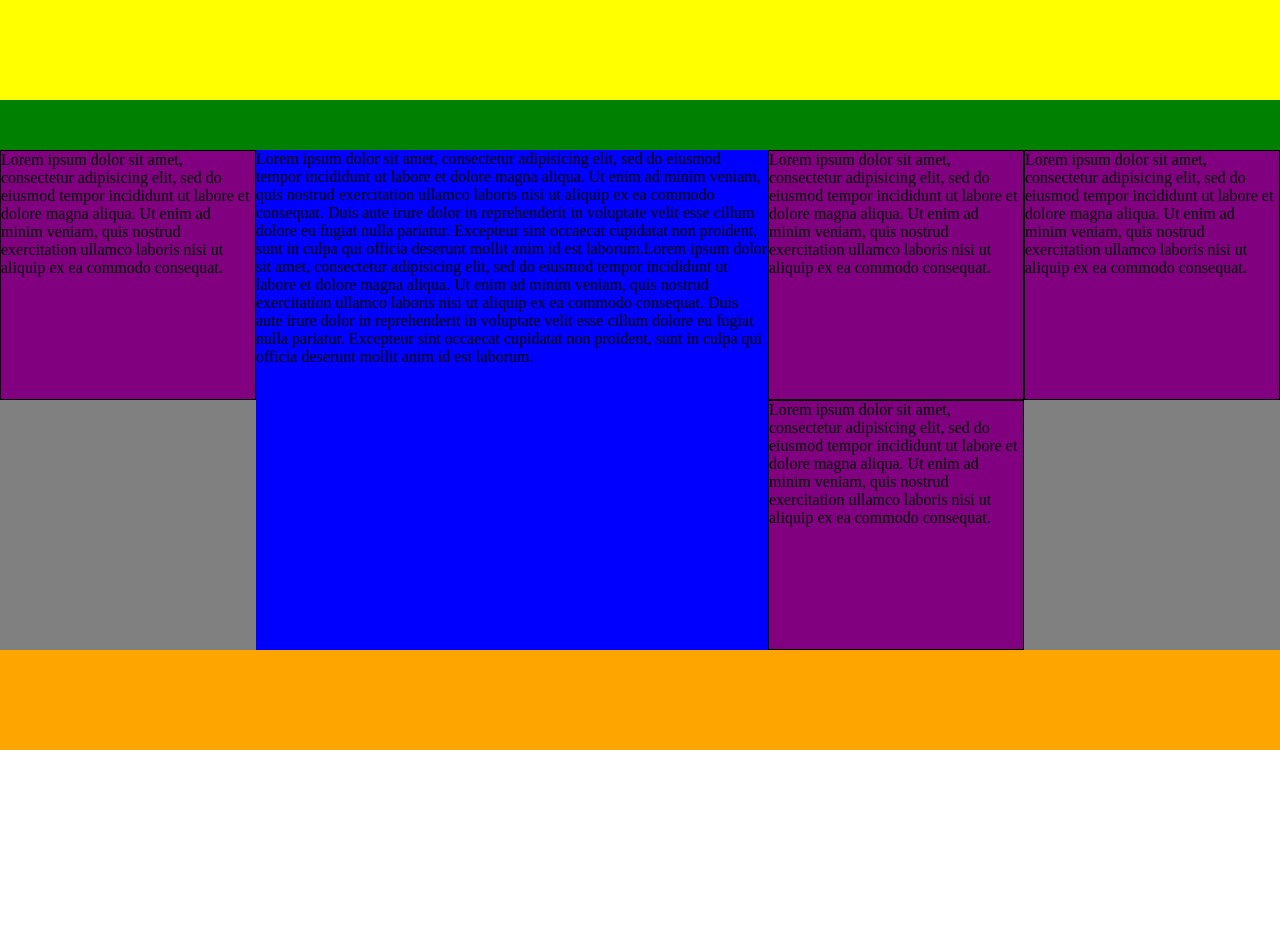
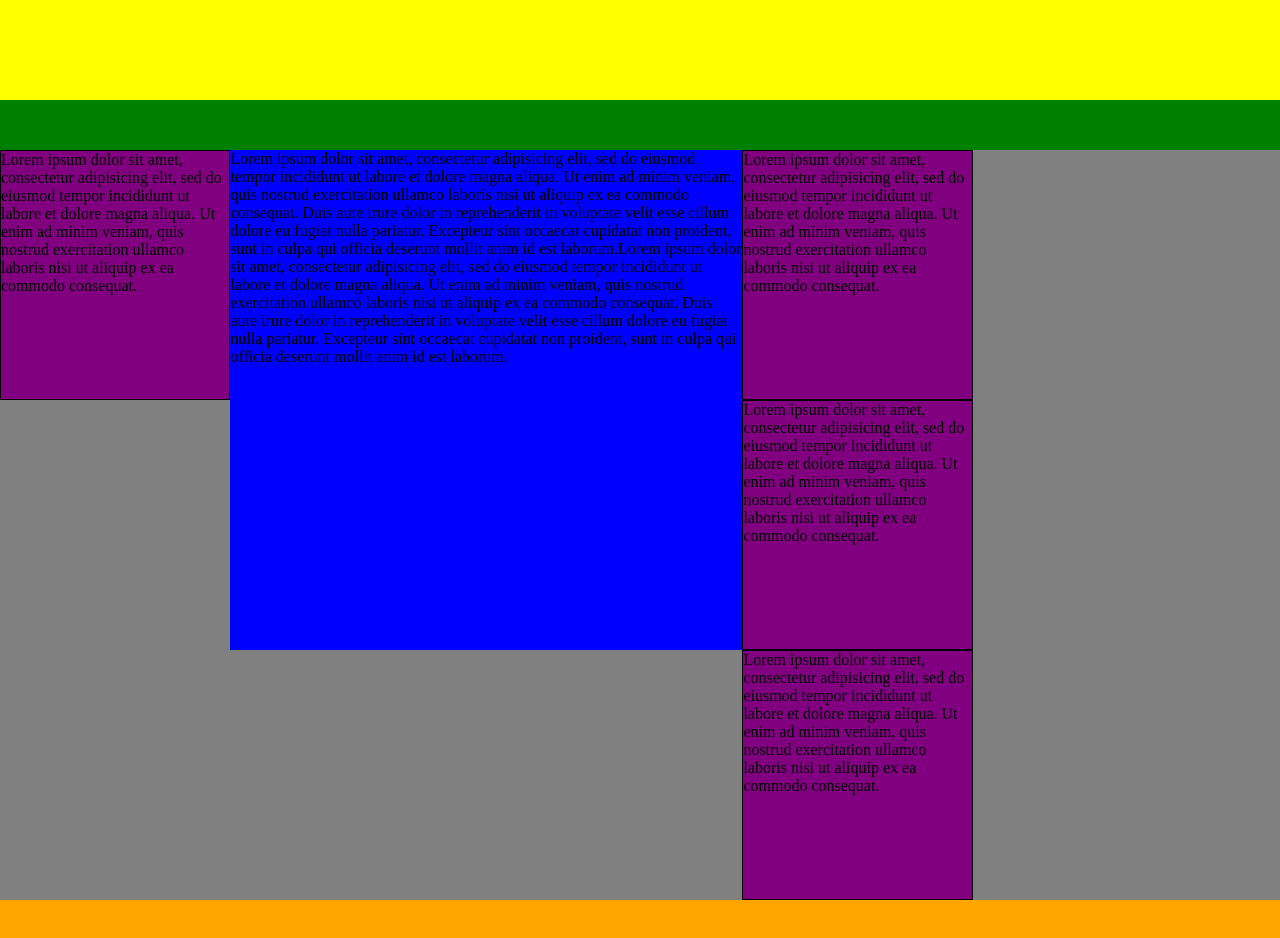
Before and after one commit to MatteoPirovano/htmlcss-struttura-wp, a plain HTML site: page index.html in a window 1280 px wide. Before the commit the page ends 800 px from the top, so only its background shows below. Drawn offline with Linux system fonts and the light colour scheme.

Commit message:
Terzo commit

```diff
--- a/css/style.css
+++ b/css/style.css
@@ -3,6 +3,7 @@
   margin: 0;
   padding: 0;
 }
+
 .clearfix::after {
   content: "";
  display: table;
@@ -28,13 +29,24 @@ main > section {
   width: 40%;
   background-color: blue;
 }
-main > aside {
+.articles {
   float: left;
+  width: 18%;
+}
+.left-section {
+  float: left;
+}
+aside {
   height: 250px;
-  width: 20%;
+  width: 18%;
   background-color: purple;
   border: 1px solid black;
 }
+.right-section {
+  display: inline-block;
+  width: 100%;
+}
+
 
 footer {
   height: 100px;
--- a/index.html
+++ b/index.html
@@ -13,21 +13,23 @@
 
     </nav>
     <main class="clearfix">
-      <aside class=>
+      <aside class="left-section">
       Lorem ipsum dolor sit amet, consectetur adipisicing elit, sed do eiusmod tempor incididunt ut labore et dolore magna aliqua. Ut enim ad minim veniam, quis nostrud exercitation ullamco laboris nisi ut aliquip ex ea commodo consequat.
       </aside>
       <section>
       Lorem ipsum dolor sit amet, consectetur adipisicing elit, sed do eiusmod tempor incididunt ut labore et dolore magna aliqua. Ut enim ad minim veniam, quis nostrud exercitation ullamco laboris nisi ut aliquip ex ea commodo consequat. Duis aute irure dolor in reprehenderit in voluptate velit esse cillum dolore eu fugiat nulla pariatur. Excepteur sint occaecat cupidatat non proident, sunt in culpa qui officia deserunt mollit anim id est laborum.Lorem ipsum dolor sit amet, consectetur adipisicing elit, sed do eiusmod tempor incididunt ut labore et dolore magna aliqua. Ut enim ad minim veniam, quis nostrud exercitation ullamco laboris nisi ut aliquip ex ea commodo consequat. Duis aute irure dolor in reprehenderit in voluptate velit esse cillum dolore eu fugiat nulla pariatur. Excepteur sint occaecat cupidatat non proident, sunt in culpa qui officia deserunt mollit anim id est laborum.
       </section>
-      <aside class=>
+      <div class="articles">
+        <aside class= "right-section">
         Lorem ipsum dolor sit amet, consectetur adipisicing elit, sed do eiusmod tempor incididunt ut labore et dolore magna aliqua. Ut enim ad minim veniam, quis nostrud exercitation ullamco laboris nisi ut aliquip ex ea commodo consequat.
         </aside>
-      <aside class=>
+        <aside class="right-section">
         Lorem ipsum dolor sit amet, consectetur adipisicing elit, sed do eiusmod tempor incididunt ut labore et dolore magna aliqua. Ut enim ad minim veniam, quis nostrud exercitation ullamco laboris nisi ut aliquip ex ea commodo consequat.
         </aside>
-      <aside class=>
+        <aside class="right-section">
         Lorem ipsum dolor sit amet, consectetur adipisicing elit, sed do eiusmod tempor incididunt ut labore et dolore magna aliqua. Ut enim ad minim veniam, quis nostrud exercitation ullamco laboris nisi ut aliquip ex ea commodo consequat.
         </aside>
+      </div>
     </main>
     <footer>
 
```
Lines whose indentation alone changed are shown as unchanged.
